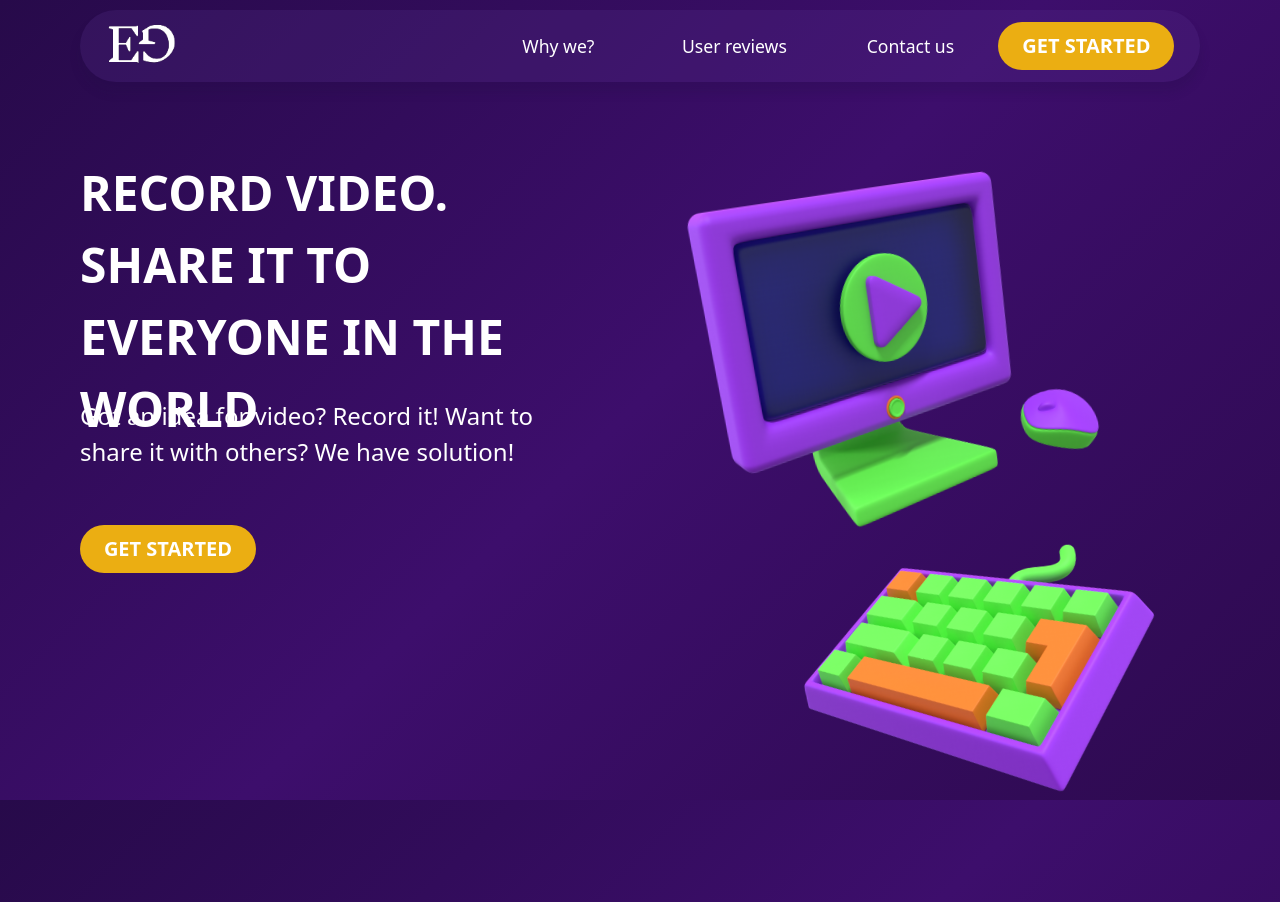
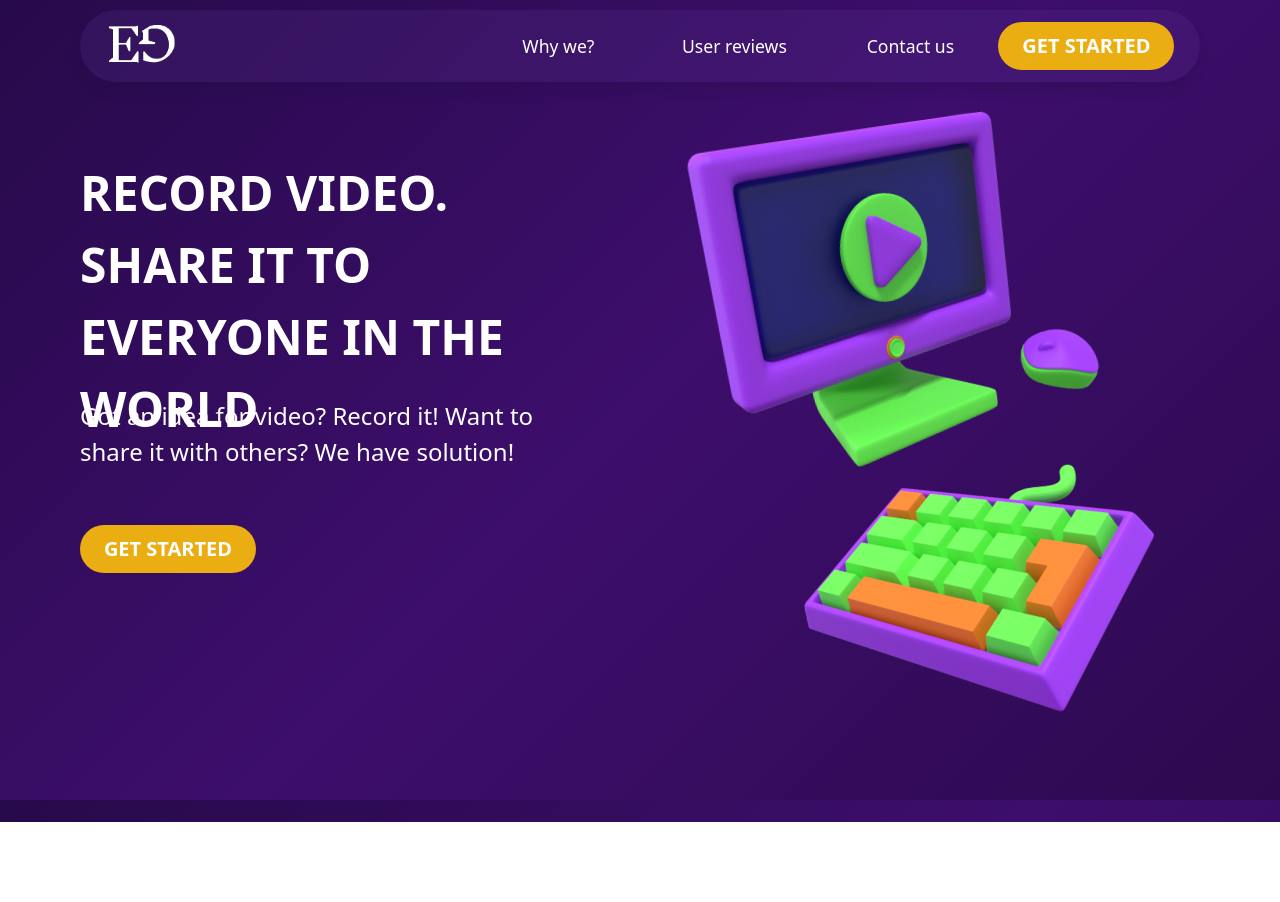
Before and after one commit to Edem-s-Garden/edem_host_land, a React (Create React App) app: page / in a window 1280 px wide. After the commit the page ends 822 px from the top, so only its background shows below. Built offline with nearby package versions, Linux system fonts and the light colour scheme.

Commit message:
Fixed positions of images

```diff
--- a/src/components/LandingSection/LandingSection.module.css
+++ b/src/components/LandingSection/LandingSection.module.css
@@ -32,7 +32,7 @@
 	width: 494px;
 	height: 540px;
 	position: absolute;
-	top: 80px;
+	top: 20px;
 	transform: rotate(-8deg);
 	z-index: -1;
 }
@@ -40,7 +40,7 @@
 	position: absolute;
 	width: 416px;
 	height: 436px;
-	top: 55%;
+	top: 45%;
 	left: 60%;
 	transform: scaleX(-1) rotate(8deg);
 	z-index: -1;
```
